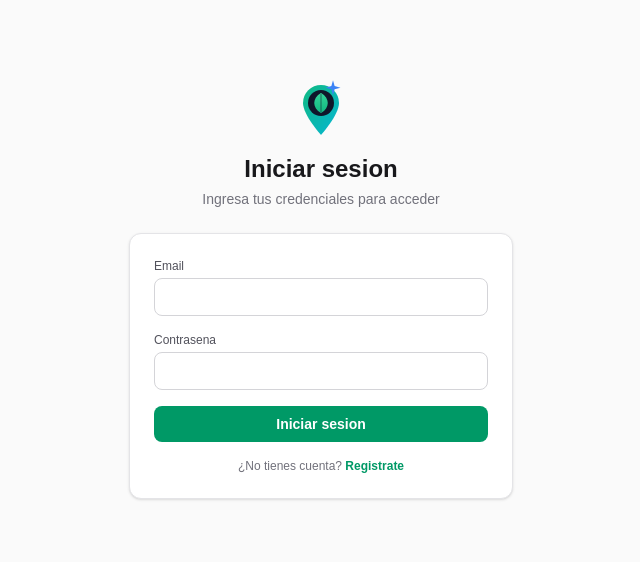
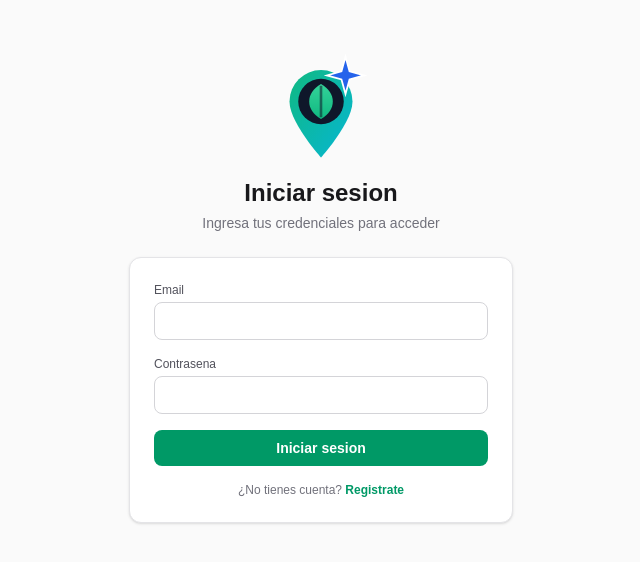
Before and after one commit to anastasiagarcs-afk/ecoroute-ai, a Next.js app: page /acceso in a window 1280 px wide. Shown: the part 114-676 px from the top of the page, without its empty margins (319-959 px from the left). Built offline with nearby package versions, Linux system fonts and the light colour scheme.

Commit message:
fix(ui): corrige atributos SVG camelCase y agranda estrella azul en logo EcoRoute AI

```diff
--- a/app/acceso/page.tsx
+++ b/app/acceso/page.tsx
@@ -87,22 +87,22 @@ export default function PaginaAcceso() {
     <div className="flex min-h-screen items-center justify-center bg-zinc-50 px-4 dark:bg-zinc-950">
       <div className="w-full max-w-sm">
         <div className="mb-6 text-center">
-          <svg className="w-16 h-16 mx-auto mb-4" viewBox="0 0 64 64" xmlns="http://www.w3.org/2000/svg" aria-label="EcoRoute AI">
+          <svg className="w-28 h-28 mx-auto mb-4" viewBox="0 0 64 64" xmlns="http://www.w3.org/2000/svg" aria-label="EcoRoute AI">
             <defs>
               <linearGradient id="loginPinGrad" x1="0" y1="0" x2="1" y2="1">
-                <stop offset="0%" stop-color="#10B981"/>
-                <stop offset="100%" stop-color="#06B6D4"/>
+                <stop offset="0%" stopColor="#10B981"/>
+                <stop offset="100%" stopColor="#06B6D4"/>
               </linearGradient>
               <linearGradient id="loginLeafGrad" x1="0" y1="0" x2="0" y2="1">
-                <stop offset="0%" stop-color="#34D399"/>
-                <stop offset="100%" stop-color="#10B981"/>
+                <stop offset="0%" stopColor="#34D399"/>
+                <stop offset="100%" stopColor="#10B981"/>
               </linearGradient>
             </defs>
             <path d="M32 62 C32 62 14 42 14 30 A18 18 0 1 1 50 30 C50 42 32 62 32 62 Z" fill="url(#loginPinGrad)"/>
             <circle cx="32" cy="30" r="13" fill="#0F172A"/>
             <path d="M32 20 C41 25 41 35 32 40 C23 35 23 25 32 20 Z" fill="url(#loginLeafGrad)"/>
-            <path d="M32 21 L32 39" stroke="#0F172A" stroke-width="1" opacity="0.55"/>
-            <path d="M44 7.2 L45.6 13.1 L51.5 14.7 L45.6 16.3 L44 22.2 L42.4 16.3 L36.5 14.7 L42.4 13.1 Z" fill="#3B82F6"/>
+            <path d="M32 21 L32 39" stroke="#0F172A" strokeWidth="1.5" opacity="0.55"/>
+            <path d="M46 4.5 L48.3 12.8 L56.6 15.1 L48.3 17.4 L46 25.7 L43.7 17.4 L35.4 15.1 L43.7 12.8 Z" fill="#2563EB" stroke="#FFFFFF" strokeWidth="1"/>
           </svg>
           <h1 className="text-2xl font-bold text-zinc-900 dark:text-zinc-50">
             {modo === "login" ? "Iniciar sesion" : "Crear cuenta"}
--- a/src/components/EditarContenedorModal.tsx
+++ b/src/components/EditarContenedorModal.tsx
@@ -96,19 +96,19 @@ export default function EditarContenedorModal({
               <svg className="w-6 h-6 mr-2 inline-block flex-shrink-0" viewBox="0 0 64 64" xmlns="http://www.w3.org/2000/svg" aria-hidden="true">
                 <defs>
                   <linearGradient id="ecPinGrad" x1="0" y1="0" x2="1" y2="1">
-                    <stop offset="0%" stop-color="#10B981"/>
-                    <stop offset="100%" stop-color="#06B6D4"/>
+                    <stop offset="0%" stopColor="#10B981"/>
+                    <stop offset="100%" stopColor="#06B6D4"/>
                   </linearGradient>
                   <linearGradient id="ecLeafGrad" x1="0" y1="0" x2="0" y2="1">
-                    <stop offset="0%" stop-color="#34D399"/>
-                    <stop offset="100%" stop-color="#10B981"/>
+                    <stop offset="0%" stopColor="#34D399"/>
+                    <stop offset="100%" stopColor="#10B981"/>
                   </linearGradient>
                 </defs>
                 <path d="M32 62 C32 62 14 42 14 30 A18 18 0 1 1 50 30 C50 42 32 62 32 62 Z" fill="url(#ecPinGrad)"/>
                 <circle cx="32" cy="30" r="13" fill="#0F172A"/>
                 <path d="M32 20 C41 25 41 35 32 40 C23 35 23 25 32 20 Z" fill="url(#ecLeafGrad)"/>
-                <path d="M32 21 L32 39" stroke="#0F172A" stroke-width="1" opacity="0.55"/>
-                <path d="M44 7.2 L45.6 13.1 L51.5 14.7 L45.6 16.3 L44 22.2 L42.4 16.3 L36.5 14.7 L42.4 13.1 Z" fill="#3B82F6"/>
+                <path d="M32 21 L32 39" stroke="#0F172A" strokeWidth="1.5" opacity="0.55"/>
+                <path d="M46 4.5 L48.3 12.8 L56.6 15.1 L48.3 17.4 L46 25.7 L43.7 17.4 L35.4 15.1 L43.7 12.8 Z" fill="#2563EB" stroke="#FFFFFF" strokeWidth="1"/>
               </svg>
               Editar contenedor {contenedor.numero_identificacion}
             </h2>
--- a/src/components/NavRol.tsx
+++ b/src/components/NavRol.tsx
@@ -218,19 +218,19 @@ export default function NavRol() {
         <svg className="w-8 h-8 mr-2" viewBox="0 0 64 64" xmlns="http://www.w3.org/2000/svg" aria-hidden="true">
           <defs>
             <linearGradient id="navPinGrad" x1="0" y1="0" x2="1" y2="1">
-              <stop offset="0%" stop-color="#10B981"/>
-              <stop offset="100%" stop-color="#06B6D4"/>
+              <stop offset="0%" stopColor="#10B981"/>
+              <stop offset="100%" stopColor="#06B6D4"/>
             </linearGradient>
             <linearGradient id="navLeafGrad" x1="0" y1="0" x2="0" y2="1">
-              <stop offset="0%" stop-color="#34D399"/>
-              <stop offset="100%" stop-color="#10B981"/>
+              <stop offset="0%" stopColor="#34D399"/>
+              <stop offset="100%" stopColor="#10B981"/>
             </linearGradient>
           </defs>
           <path d="M32 62 C32 62 14 42 14 30 A18 18 0 1 1 50 30 C50 42 32 62 32 62 Z" fill="url(#navPinGrad)"/>
           <circle cx="32" cy="30" r="13" fill="#0F172A"/>
           <path d="M32 20 C41 25 41 35 32 40 C23 35 23 25 32 20 Z" fill="url(#navLeafGrad)"/>
-          <path d="M32 21 L32 39" stroke="#0F172A" stroke-width="1" opacity="0.55"/>
-          <path d="M44 7.2 L45.6 13.1 L51.5 14.7 L45.6 16.3 L44 22.2 L42.4 16.3 L36.5 14.7 L42.4 13.1 Z" fill="#3B82F6"/>
+          <path d="M32 21 L32 39" stroke="#0F172A" strokeWidth="1.5" opacity="0.55"/>
+          <path d="M46 4.5 L48.3 12.8 L56.6 15.1 L48.3 17.4 L46 25.7 L43.7 17.4 L35.4 15.1 L43.7 12.8 Z" fill="#2563EB" stroke="#FFFFFF" strokeWidth="1"/>
         </svg>
         EcoRoute
       </Link>
--- a/src/components/NuevoContenedorModal.tsx
+++ b/src/components/NuevoContenedorModal.tsx
@@ -331,19 +331,19 @@ export default function NuevoContenedorModal({
               <svg className="w-6 h-6 mr-2 inline-block flex-shrink-0" viewBox="0 0 64 64" xmlns="http://www.w3.org/2000/svg" aria-hidden="true">
                 <defs>
                   <linearGradient id="ncPinGrad" x1="0" y1="0" x2="1" y2="1">
-                    <stop offset="0%" stop-color="#10B981"/>
-                    <stop offset="100%" stop-color="#06B6D4"/>
+                    <stop offset="0%" stopColor="#10B981"/>
+                    <stop offset="100%" stopColor="#06B6D4"/>
                   </linearGradient>
                   <linearGradient id="ncLeafGrad" x1="0" y1="0" x2="0" y2="1">
-                    <stop offset="0%" stop-color="#34D399"/>
-                    <stop offset="100%" stop-color="#10B981"/>
+                    <stop offset="0%" stopColor="#34D399"/>
+                    <stop offset="100%" stopColor="#10B981"/>
                   </linearGradient>
                 </defs>
                 <path d="M32 62 C32 62 14 42 14 30 A18 18 0 1 1 50 30 C50 42 32 62 32 62 Z" fill="url(#ncPinGrad)"/>
                 <circle cx="32" cy="30" r="13" fill="#0F172A"/>
                 <path d="M32 20 C41 25 41 35 32 40 C23 35 23 25 32 20 Z" fill="url(#ncLeafGrad)"/>
-                <path d="M32 21 L32 39" stroke="#0F172A" stroke-width="1" opacity="0.55"/>
-                <path d="M44 7.2 L45.6 13.1 L51.5 14.7 L45.6 16.3 L44 22.2 L42.4 16.3 L36.5 14.7 L42.4 13.1 Z" fill="#3B82F6"/>
+                <path d="M32 21 L32 39" stroke="#0F172A" strokeWidth="1.5" opacity="0.55"/>
+                <path d="M46 4.5 L48.3 12.8 L56.6 15.1 L48.3 17.4 L46 25.7 L43.7 17.4 L35.4 15.1 L43.7 12.8 Z" fill="#2563EB" stroke="#FFFFFF" strokeWidth="1"/>
               </svg>
               Registrar nuevo contenedor
             </h2>
```
Also changed, not shown: app/icon.svg, public/favicon.svg.
